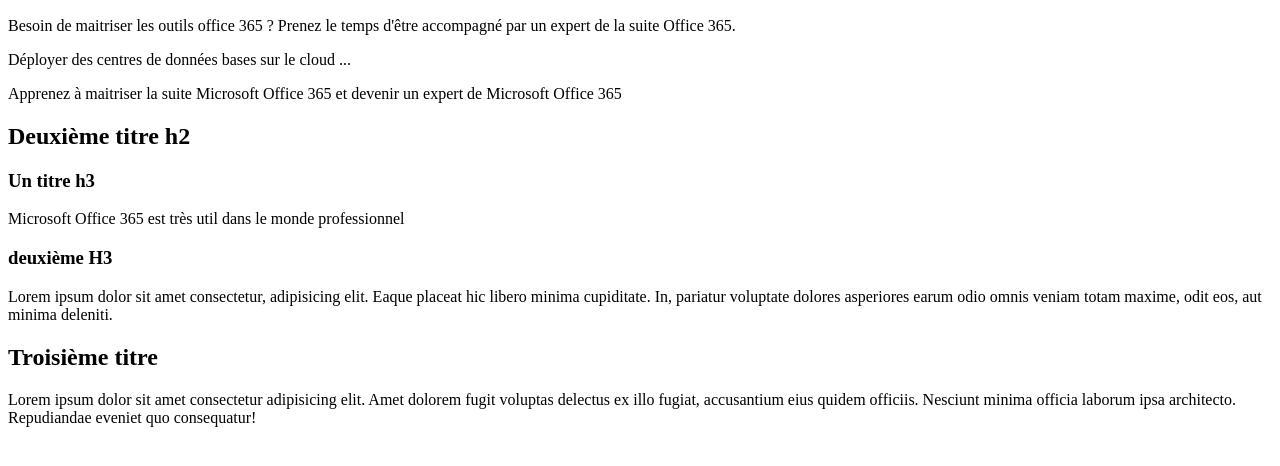
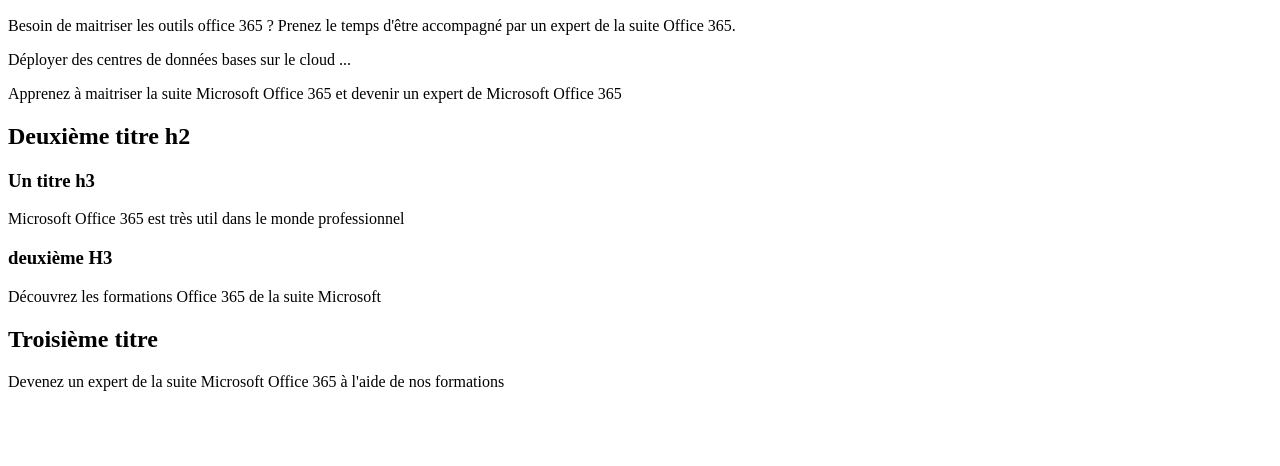
Before and after one commit to zReflxx/MicrosoftOffice365, a plain HTML site: page index.html in a window 1280 px wide. Shown: the part 110-576 px from the top of the page. Drawn offline with Linux system fonts and the light colour scheme.

Commit message:
Update index.html

```diff
--- a/index.html
+++ b/index.html
@@ -20,11 +20,8 @@
     <h3>Un titre h3</h3>
 		<p>Microsoft Office 365 est très util dans le monde professionnel</p>
     <h3>deuxième H3</h3>
-		<p>Lorem ipsum dolor sit amet consectetur, adipisicing elit. Eaque placeat hic libero minima cupiditate. In,
-        pariatur voluptate dolores asperiores earum odio omnis veniam totam maxime, odit eos, aut minima deleniti.</p>
+		<p>Découvrez les formations Office 365 de la suite Microsoft</p>
     <h2>Troisième titre</h2>
-		<p>Lorem ipsum dolor sit amet consectetur adipisicing elit. Amet dolorem fugit voluptas delectus ex illo fugiat,
-        accusantium eius quidem officiis. Nesciunt minima officia laborum ipsa architecto. Repudiandae eveniet quo
-        consequatur!</p>
+		<p>Devenez un expert de la suite Microsoft Office 365 à l'aide de nos formations</p>
 	</body>
 </html>
```
